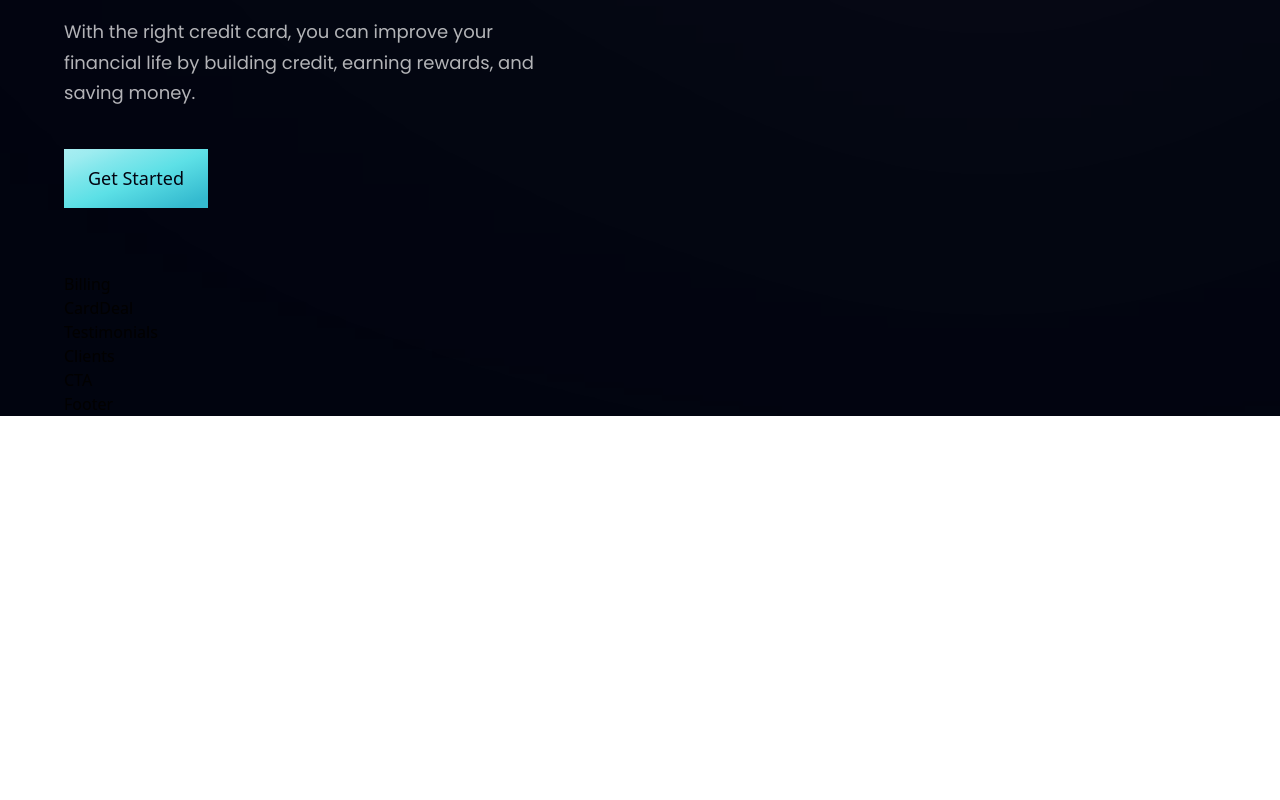
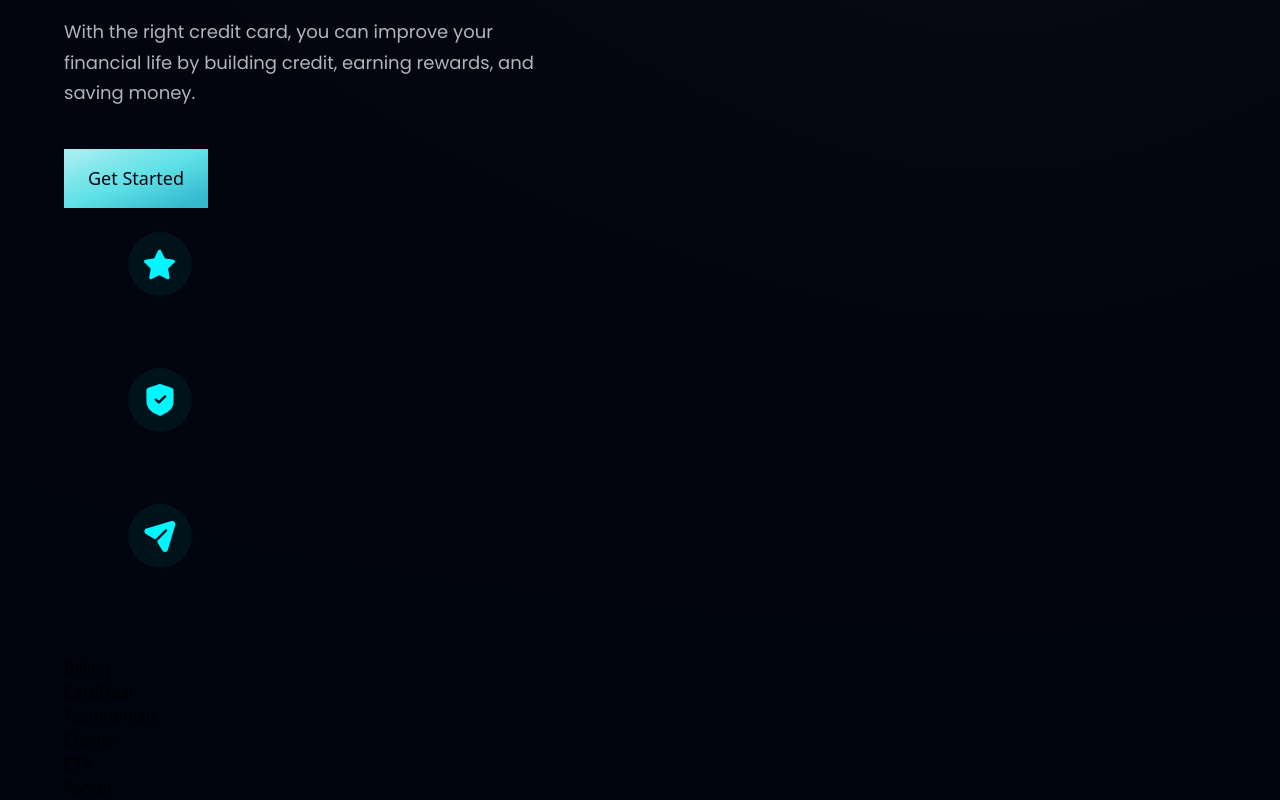
Before and after one commit to chrisATYF/BankingApp, a React (Vite) app: page / in a window 1280 px wide. Shown: the part 1166-1966 px from the top of the page. Before the commit the page ends 1582 px from the top, so only its background shows below. Built offline with nearby package versions, Linux system fonts and the light colour scheme.

Commit message:
Icons added

```diff
--- a/src/components/Business.jsx
+++ b/src/components/Business.jsx
@@ -1,6 +1,14 @@
 import { features } from "../constants";
 import styles, { layout } from "../style";
 import Button from './Button';
+
+const FeatureCard = ({ icon, title, content, index }) => (
+  <div className={`flex flex-row p-6 rounded-[20px] ${index !== features.length - 1 ? "mb-6" : "mb-0"} feature-card`}>
+    <div className={`w-[64px] h-[64px] rounded-full ${styles.flexCenter} bg-dimBlue`}>
+      <img src={icon} alt="icon" className="w-[50%] h-[50%] object-contain" />
+    </div>
+  </div>
+)
 
 const Business = () => (
   <section id="features" className={layout.section}>
@@ -8,6 +16,11 @@ const Business = () => (
       <h2 className={styles.heading2}>You do the business, <br className="sm:block hidden" /> we'll handle the money.</h2>
       <p className={`${styles.paragraph} max-w-[470px] mt-5`}>With the right credit card, you can improve your financial life by building credit, earning rewards, and saving money.</p>
       <Button styles="mt-10" />
+      <div className={`${layout.sectionImg} flex-col`}>
+        {features.map((feature, index) => (
+          <FeatureCard key={feature.id} {...feature} index={index} />
+        ))}
+      </div>
     </div>
   </section>
 )
```
